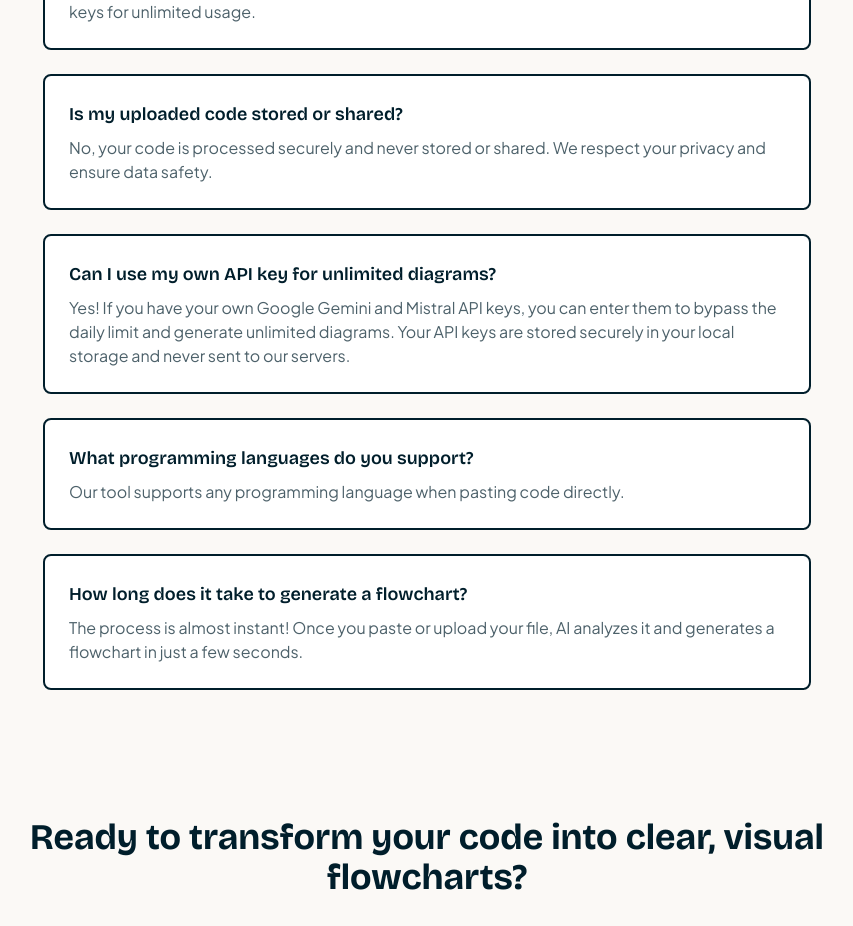
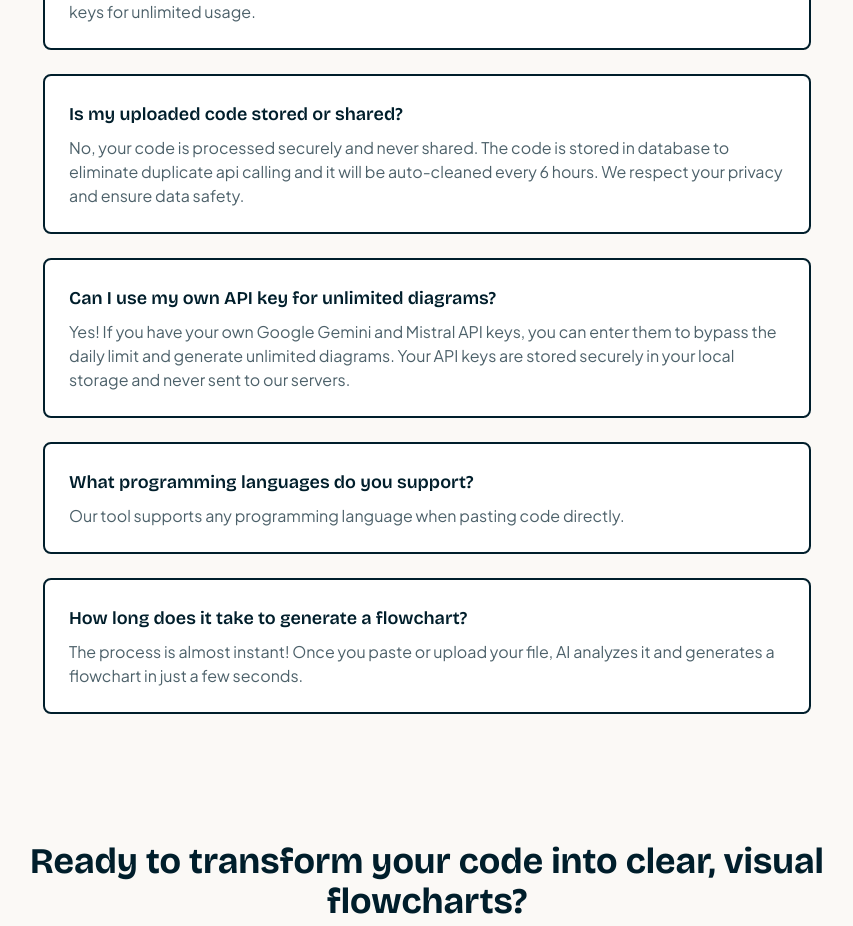
Before and after one commit to nithinworks/code2flows, a Next.js app: page / in a window 1280 px wide. Shown: the part 2621-3547 px from the top of the page, without its empty margins (213-1066 px from the left). Built offline with nearby package versions, Linux system fonts and the light colour scheme; no server answers; the database is empty.

Commit message:
copywrite fixes commit

```diff
--- a/app/about/page.tsx
+++ b/app/about/page.tsx
@@ -60,8 +60,7 @@ export default function About() {
                     execution at a glance.
                   </li>
                   <li>
-                    <b>Completely Private</b> – Your code is never stored or
-                    shared.
+                    <b>Completely Private</b> – Your code is never shared.
                   </li>
                   <li>
                     <b>Free to Use</b> – Generate up to 50 diagrams per day or
--- a/app/page.tsx
+++ b/app/page.tsx
@@ -651,8 +651,10 @@ export default function Home() {
                       Is my uploaded code stored or shared?
                     </h3>
                     <p className="text-[#001e2b]/70">
-                      No, your code is processed securely and never stored or
-                      shared. We respect your privacy and ensure data safety.
+                      No, your code is processed securely and never shared. The
+                      code is stored in database to eliminate duplicate api
+                      calling and it will be auto-cleaned every 6 hours. We
+                      respect your privacy and ensure data safety.
                     </p>
                   </div>
 
```
